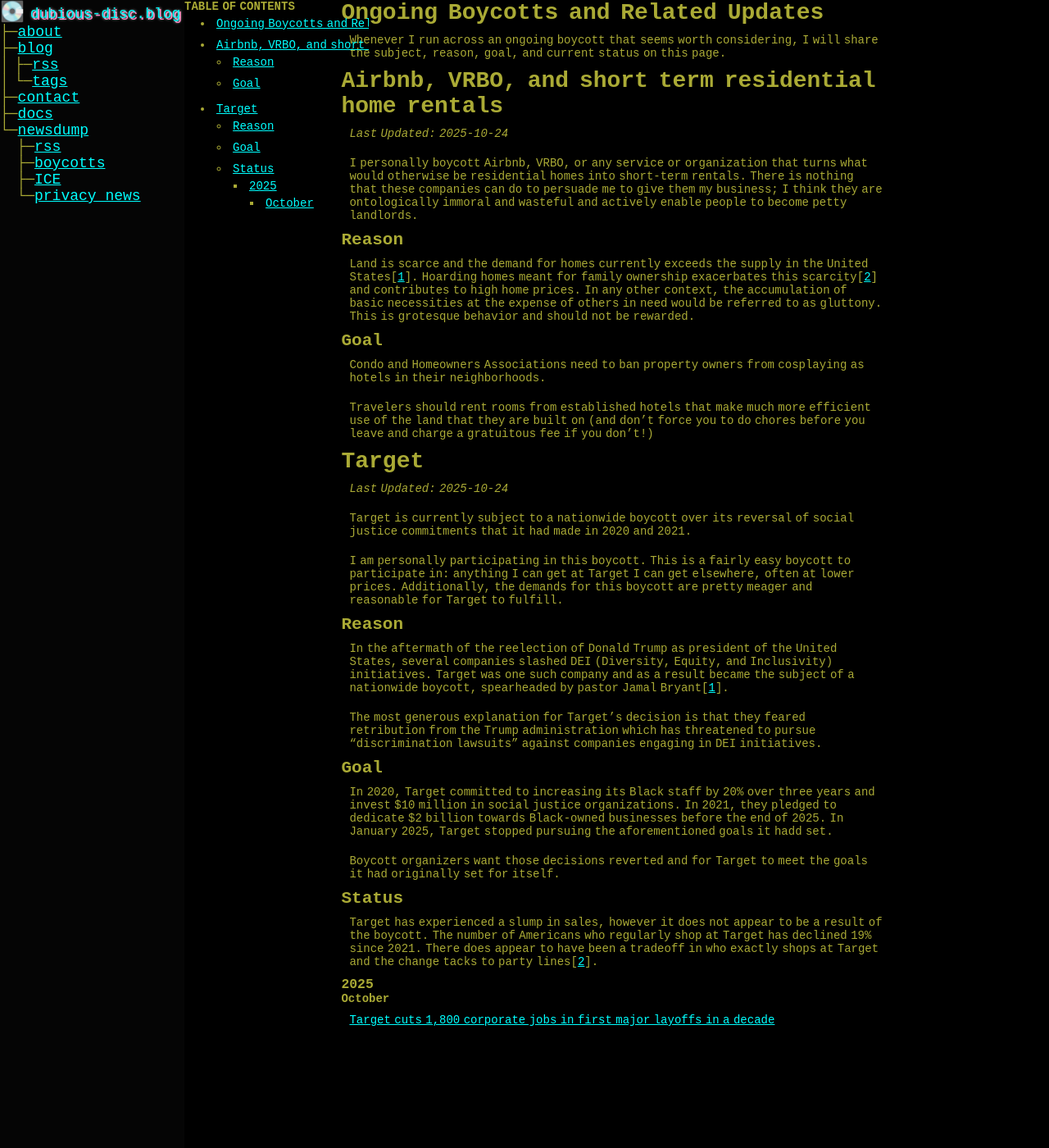
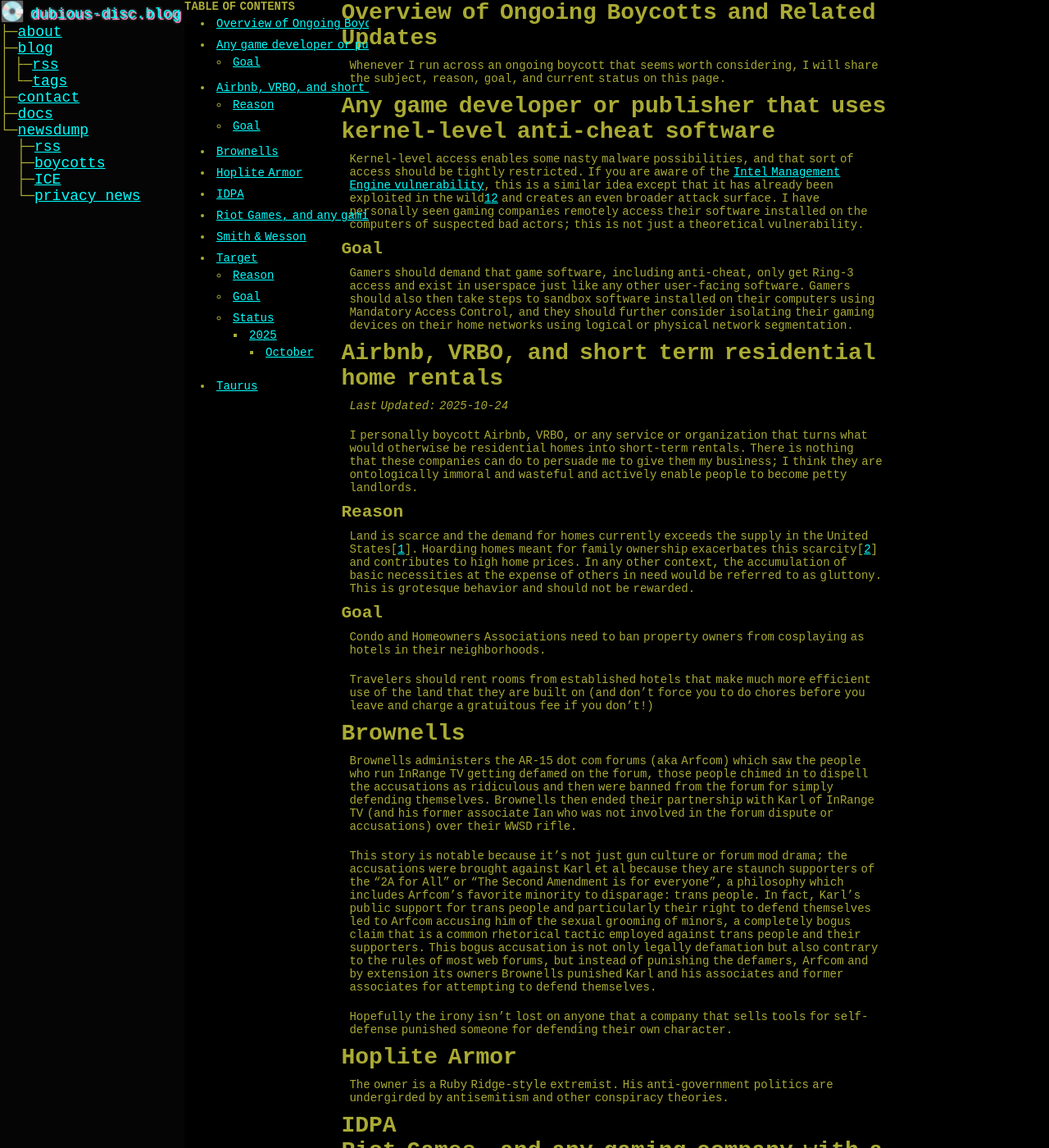
Before and after one commit to paranoid-porygon/paranoid-porygon.github.io, a Jekyll site: the page built from _pages/newsdump/the-boycott-files.md, in a window 1280 px wide and 1400 px high. Shown: the whole window at 82% size. Built offline with Jekyll 4.4.1, drawn with Linux system fonts in a browser that asks for light colours; some of the changed text lies outside the part shown.

Commit message:
updated boycott page and changed contact page

```diff
--- a/_pages/contact.markdown
+++ b/_pages/contact.markdown
@@ -8,8 +8,3 @@ permalink: /contact/
 # Email
 
 [Email Me](mailto:ddb-comment.undesired173@passmail.net)
-
-
-# Social Networks
-
-🦋 [ParanoidPorygon.bsky.social](https://ParanoidPorygon.bsky.social)
--- a/_pages/newsdump/the-boycott-files.md
+++ b/_pages/newsdump/the-boycott-files.md
@@ -6,9 +6,17 @@ permalink: /newsdump/boycotts/
 * This will become a table of contents (this text will be scrapped).
 {:toc}
 
-# Ongoing Boycotts and Related Updates
+# Overview of Ongoing Boycotts and Related Updates
 
 Whenever I run across an ongoing boycott that seems worth considering, I will share the subject, reason, goal, and current status on this page.
+
+# Any game developer or publisher that uses kernel-level anti-cheat software
+
+Kernel-level access enables some nasty malware possibilities, and that sort of access should be tightly restricted. If you are aware of the [Intel Management Engine vulnerability](), this is a similar idea except that it has already been exploited in the wild[1]()[2]() and creates an even broader attack surface. I have personally seen gaming companies remotely access their software installed on the computers of suspected bad actors; this is not just a theoretical vulnerability.
+
+## Goal
+
+Gamers should demand that game software, including anti-cheat, only get Ring-3 access and exist in userspace just like any other user-facing software. Gamers should also then take steps to sandbox software installed on their computers using Mandatory Access Control, and they should further consider isolating their gaming devices on their home networks using logical or physical network segmentation.
 
 # Airbnb, VRBO, and short term residential home rentals
 
@@ -25,6 +33,28 @@ Land is scarce and the demand for homes currently exceeds the supply in the Unit
 Condo and Homeowners Associations need to ban property owners from cosplaying as hotels in their neighborhoods.
 
 Travelers should rent rooms from established hotels that make much more efficient use of the land that they are built on (and don't force you to do chores before you leave and charge a gratuitous fee if you don't!)
+
+# Brownells
+
+Brownells administers the AR-15 dot com forums (aka Arfcom) which saw the people who run InRange TV getting defamed on the forum, those people chimed in to dispell the accusations as ridiculous and then were banned from the forum for simply defending themselves. Brownells then ended their partnership with Karl of InRange TV (and his former associate Ian who was not involved in the forum dispute or accusations) over their WWSD rifle.
+
+This story is notable because it's not just gun culture or forum mod drama; the accusations were brought against Karl et al because they are staunch supporters of the "2A for All" or "The Second Amendment is for everyone", a philosophy which includes Arfcom's favorite minority to disparage: trans people. In fact, Karl's public support for trans people and particularly their right to defend themselves led to Arfcom accusing him of the sexual grooming of minors, a completely bogus claim that is a common rhetorical tactic employed against trans people and their supporters. This bogus accusation is not only legally defamation but also contrary to the rules of most web forums, but instead of punishing the defamers, Arfcom and by extension its owners Brownells punished Karl and his associates and former associates for attempting to defend themselves.
+
+Hopefully the irony isn't lost on anyone that a company that sells tools for self-defense punished someone for defending their own character.
+
+# Hoplite Armor
+
+The owner is a Ruby Ridge-style extremist. His anti-government politics are undergirded by antisemitism and other conspiracy theories.
+
+# IDPA
+
+# Riot Games, and any gaming company with a majority share owned by Tencent
+
+They have deployed kernel-level anti-cheat software against not just Chinese citizens but others worldwide[1](https://levvvel.com/what-is-kernel-level-anti-cheat-software/#there-are-legit-concerns)
+
+# Smith & Wesson
+
+They have done marketing specifically catering to and paying reference to the Proud Boys gang.
 
 # Target
 
@@ -55,3 +85,5 @@ Target has experienced a slump in sales, however it does not appear to be a resu
 #### October
 
 [Target cuts 1,800 corporate jobs in first major layoffs in a decade](https://www.cnbc.com/2025/10/23/target-layoffs-corporate-jobs-sales-slump.html)
+
+# Taurus
```
